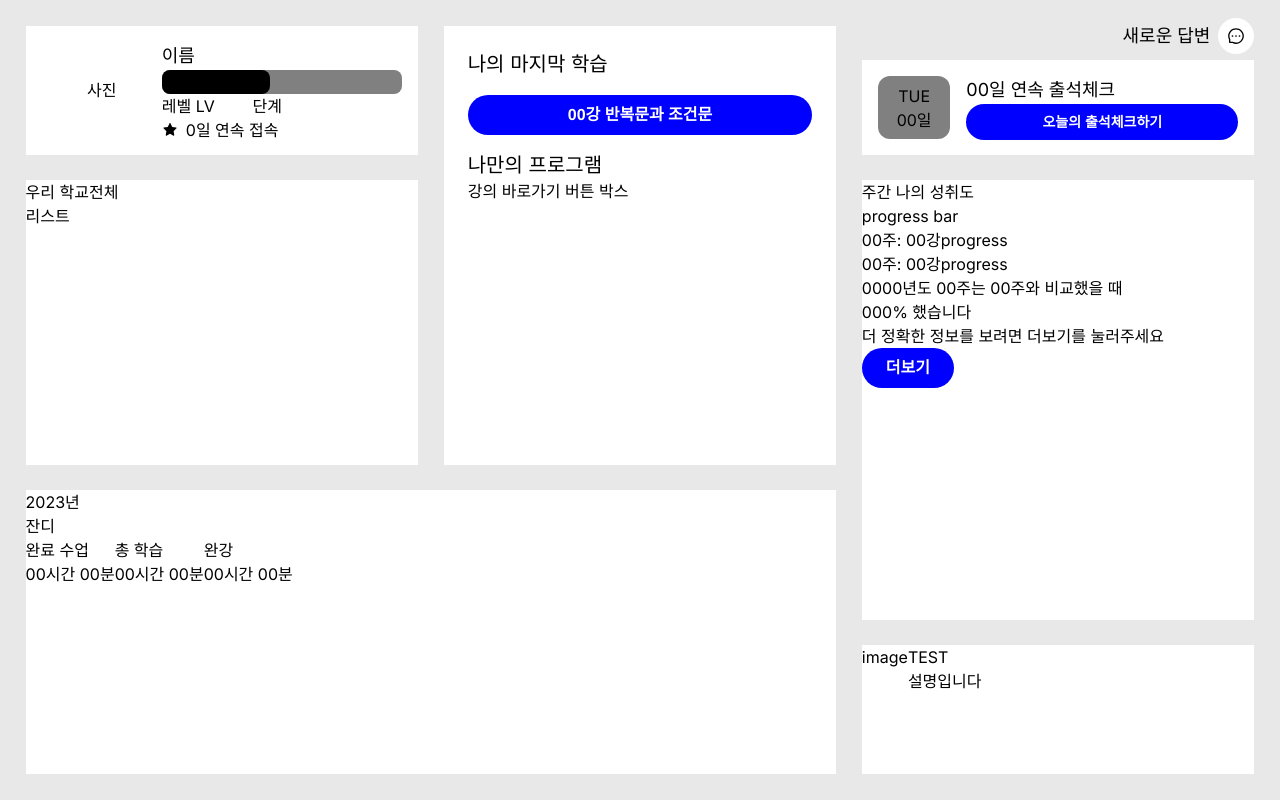
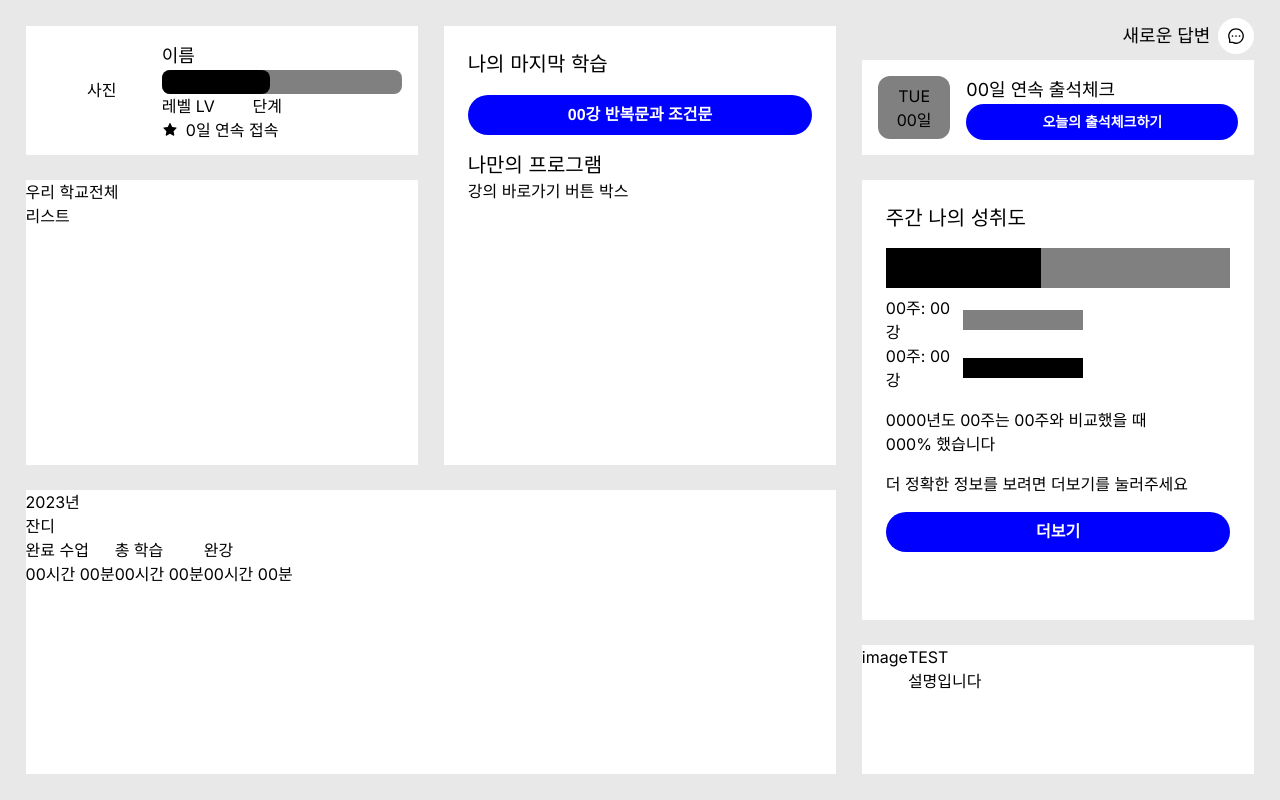
Before and after one commit to Geupjo-Hackathon/KoreanTiger-FE, a Next.js app: page /student in a window 1280 px wide. Built offline with nearby package versions, Linux system fonts and the light colour scheme.

Commit message:
style :: 학생 메인 - 성취도 추가

```diff
--- a/src/components/student/main/Progress.js
+++ b/src/components/student/main/Progress.js
@@ -3,24 +3,44 @@ import { Button } from "@/stories/Button";
 
 const Progress = () => {
   return (
-    <div className="w-full h-full" style={{ backgroundColor: "white" }}>
-      <p>주간 나의 성취도</p>
-      <div>progress bar</div>
+    <div className="w-full h-full p-6" style={{ backgroundColor: "white" }}>
       <div>
-        <div className="flex flex-row">
-          <p>00주: 00강</p>
-          <div>progress</div>
-        </div>
-        <div className="flex flex-row">
-          <p>00주: 00강</p>
-          <div>progress</div>
+        <p className="text-xl mb-4">주간 나의 성취도</p>
+        <div className="w-full h-10 mb-2" style={{ backgroundColor: "gray" }}>
+          <div
+            className="h-10"
+            style={{ width: "45%", backgroundColor: "black" }}
+          ></div>
         </div>
       </div>
       <div>
+        <div className="mb-4">
+          <div className="flex flex-row items-center justify-between">
+            <p>00주: 00강</p>
+            <div className="w-4/5 h-5">
+              <div
+                className="h-5"
+                style={{ width: "45%", backgroundColor: "gray" }}
+              ></div>
+            </div>
+          </div>
+          <div className="flex flex-row items-center justify-between">
+            <p>00주: 00강</p>
+            <div className="w-4/5 h-5">
+              <div
+                className="h-5"
+                style={{ width: "45%", backgroundColor: "black" }}
+              ></div>
+            </div>
+          </div>
+        </div>
+      </div>
+      <div className="mb-4">
         <p>0000년도 00주는 00주와 비교했을 때</p>
         <p>000% 했습니다</p>
       </div>
-      <p>더 정확한 정보를 보려면 더보기를 눌러주세요</p>
+      <div className="w-full flex flex-col">
+        <p className="mb-4">더 정확한 정보를 보려면 더보기를 눌러주세요</p>
         <Button
           primary={true}
           backgroundColor="blue"
@@ -28,6 +48,7 @@ const Progress = () => {
           label="더보기"
         />
       </div>
+    </div>
   );
 };
 
```
Lines whose indentation alone changed are shown as unchanged.
